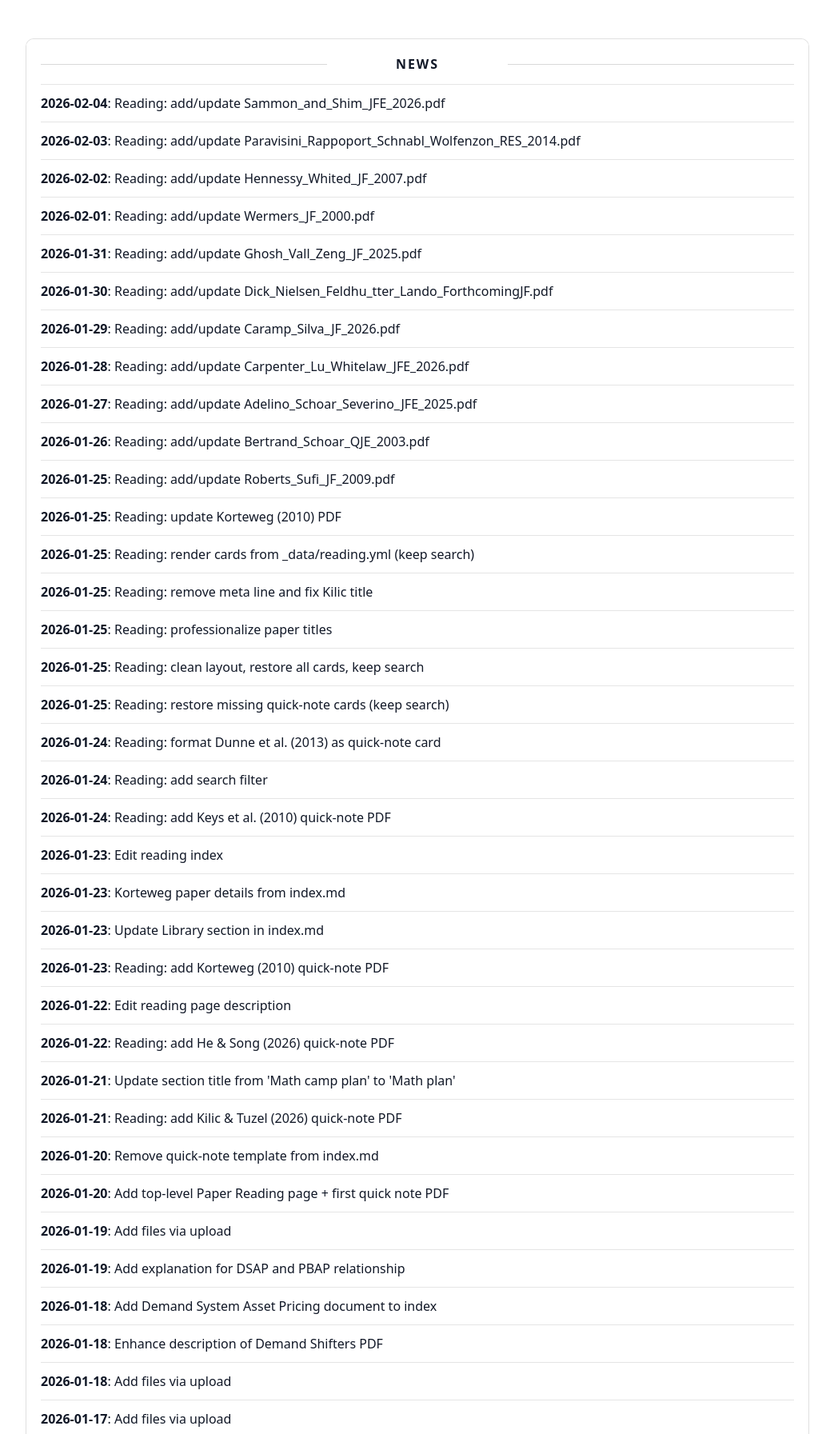
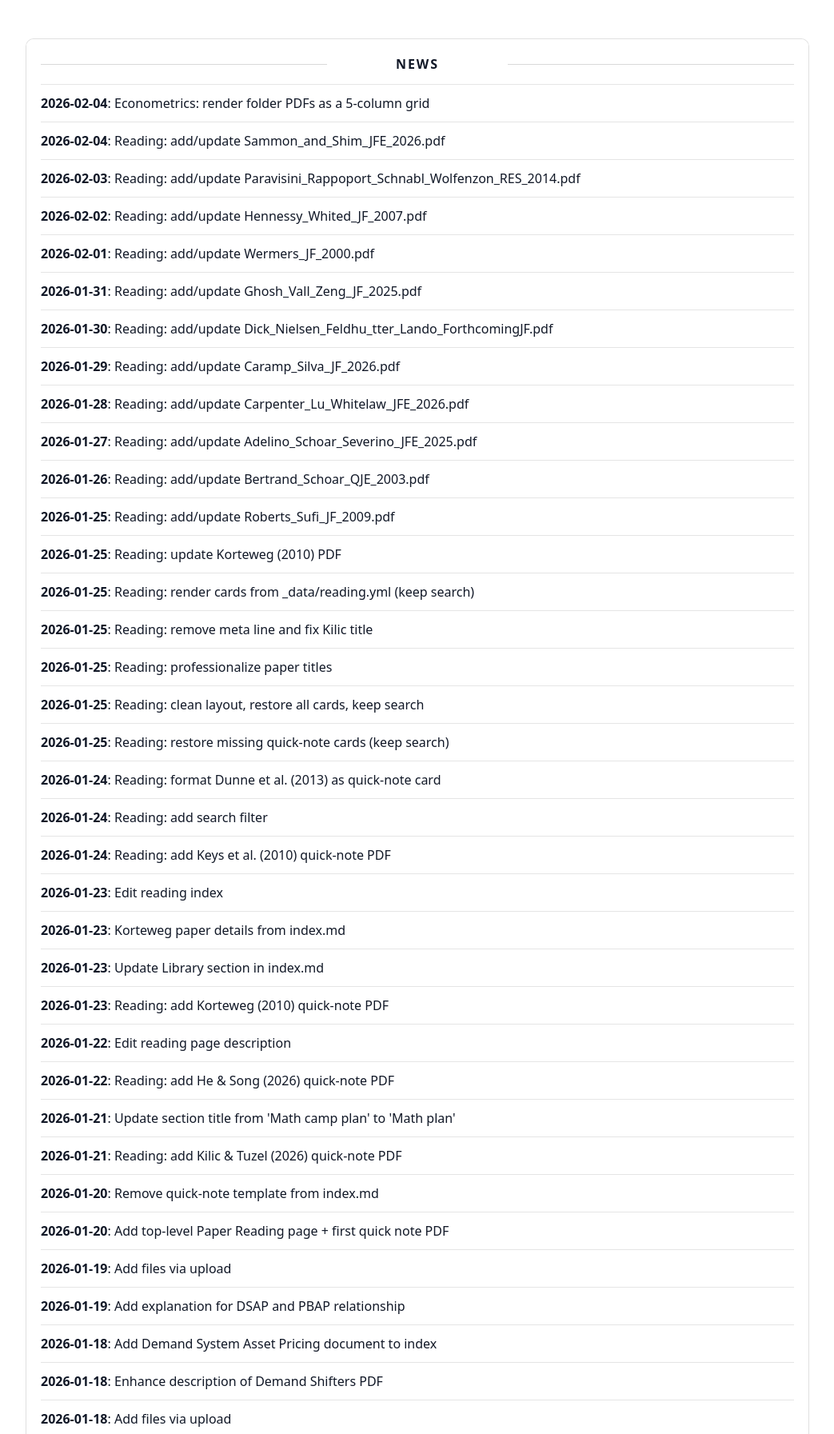
Before and after one commit to yaxinzn/study-archive, a Jekyll site: the page built from updates/index.md, in a window 1280 px wide, cut to the strip 476-2269 px from the top of the page. Shown: the whole strip at 80% size, without its empty margins (118-1161 px from the left). Built offline with Jekyll 4.4.1, drawn with Linux system fonts in a browser that asks for light colours; some of the changed text lies outside the part shown.

Commit message:
chore: update NEWS feed

```diff
--- a/_data/news.yml
+++ b/_data/news.yml
@@ -1,4 +1,7 @@
 # Auto-generated update history (sorted newest -> oldest). Do not edit manually.
+- ts: "1770196808"
+  date: "2026-02-04"
+  title: "Econometrics: render folder PDFs as a 5-column grid"
 - ts: "1770160347"
   date: "2026-02-04"
   title: "Reading: add/update Sammon_and_Shim_JFE_2026.pdf"
```
